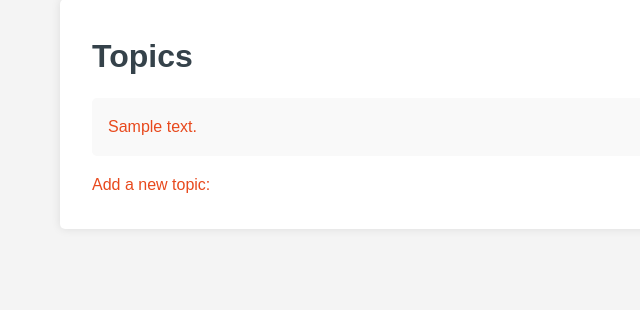
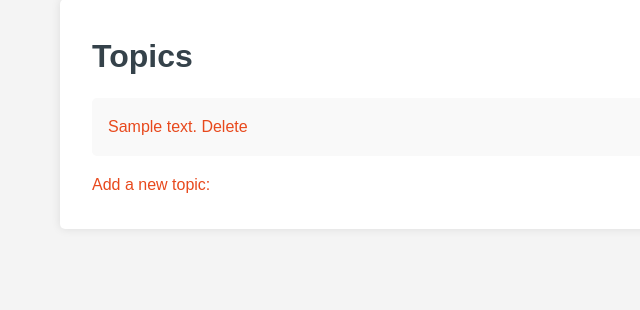
Before and after one commit to abubakerKhaled/Learning_Log, a Django app: page /topics/ in a window 1280 px wide. Shown: the part 178-488 px from the top of the page, without its empty margins (0-640 px from the left). Run offline with Django 5.2, Linux system fonts and the light colour scheme; tables that the repository leaves empty hold one stand-in row (values such as "Sample post").

Commit message:
😎 Adding the edit and update entry and delete topic views and urls.

```diff
--- a/learning_logs/templates/learning_logs/topic.html
+++ b/learning_logs/templates/learning_logs/topic.html
@@ -12,6 +12,7 @@
             <h3>{{ entry.date_added|date:'M d, Y H:i' }}</h3>
             <p class="entry-text">{{ entry.text|linebreaks }}</p>
             <a href="{% url 'learning_logs:edit_entry' entry.id %}">Edit</a>
+            <a href="{% url 'learning_logs:delete_entry' entry.id %}">Delete</a>
         </div>
     {% empty %}
         <p>There are no entries for this topic yet.</p>
--- a/learning_logs/templates/learning_logs/topics.html
+++ b/learning_logs/templates/learning_logs/topics.html
@@ -9,6 +9,7 @@
         {% for topic in topics %}
             <li>
                 <a href="{% url 'learning_logs:topic' topic.id %}">{{ topic }}</a>
+                <a href="{% url 'learning_logs:delete_topic' topic.id %}">Delete</a>
             </li>
         {% empty %}
             <li>No topics have been added yet.</li>
--- a/learning_logs/urls.py
+++ b/learning_logs/urls.py
@@ -26,8 +26,8 @@ urlpatterns = [
     path('edit_entry/<int:entry_id>/', views.edit_entry, name='edit_entry'),
 
     # Delete an entry.
-    # path('delete_entry/<int:entry_id>/', views.delete_entry, name='delete_entry'),
+    path('delete_entry/<int:entry_id>/', views.delete_entry, name='delete_entry'),
 
     # Delete a topic.
-    # path('delete_topic/<int:topic_id>/', views.delete_topic, name='delete_topic'),
+    path('delete_topic/<int:topic_id>/', views.delete_topic, name='delete_topic'),
 ]
--- a/learning_logs/views.py
+++ b/learning_logs/views.py
@@ -61,10 +61,10 @@ def edit_entry(request, entry_id):
     topic = entry.topic
     if request.method != "POST":
         # No data submitted; create a blank form.
-        form = EntryForm()
+        form = EntryForm(instance=entry)
     else:
         # POST data submitted; process data.
-        form = EntryForm(data=request.POST)
+        form = EntryForm(instance=entry, data=request.POST)
         if form.is_valid():
             new_entry = form.save(commit=False)
             new_entry.topic = topic
@@ -73,3 +73,16 @@ def edit_entry(request, entry_id):
 
     context = {"topic": topic, "entry": entry, "form": form}
     return render(request, "learning_logs/edit_entry.html", context)
+
+def delete_entry(request, entry_id):
+    """Delete Entry from the learning log."""
+    entry = get_object_or_404(Entry, pk=entry_id)
+    entry.delete()
+    return HttpResponseRedirect(reverse("learning_logs:topic", args=[entry.topic_id]))
+
+
+def delete_topic(request, topic_id):
+    """Delete Topic from the learning log."""
+    topic = get_object_or_404(Topic, pk=topic_id)
+    topic.delete()
+    return HttpResponseRedirect(reverse("learning_logs:topics"))
```
